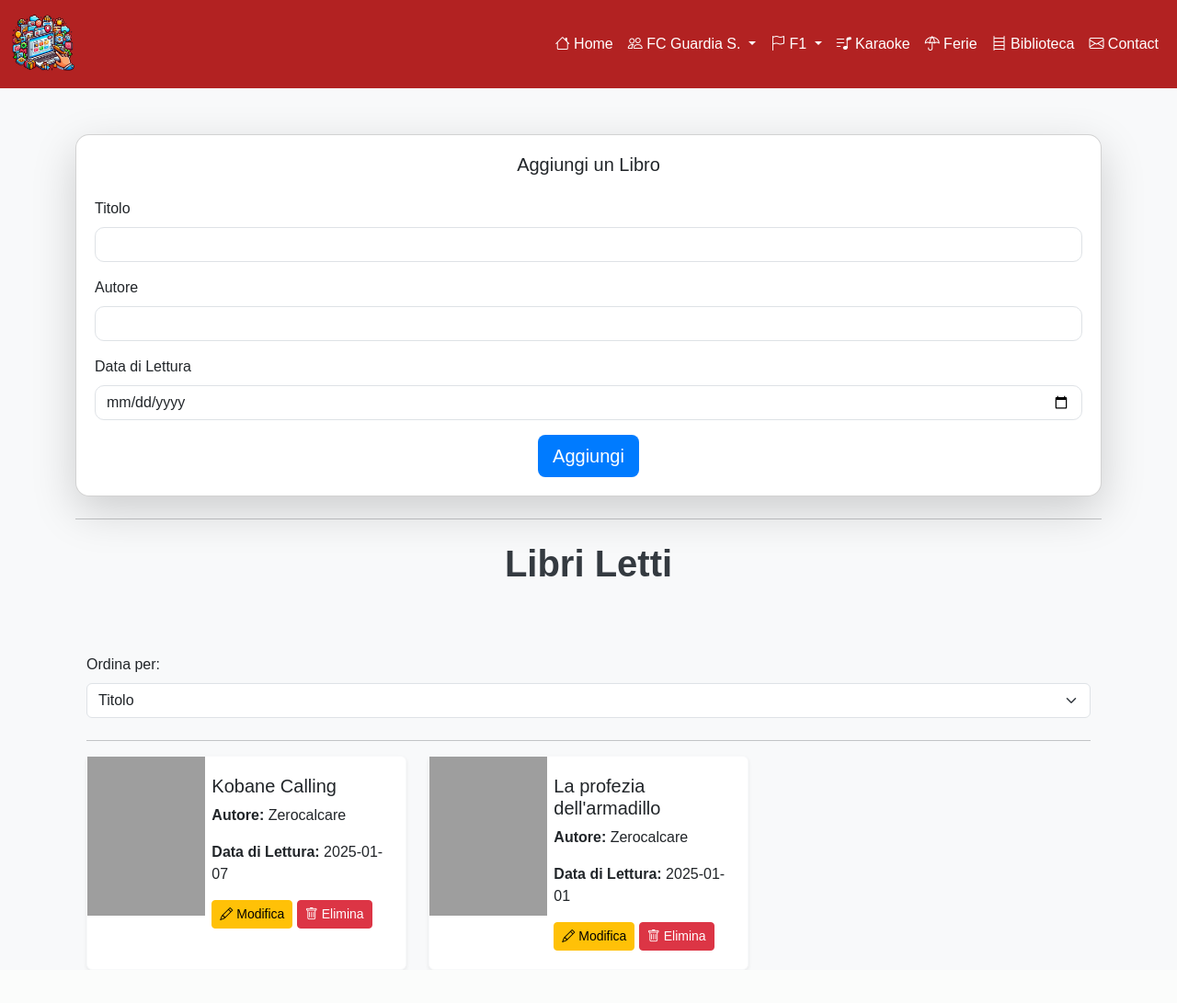
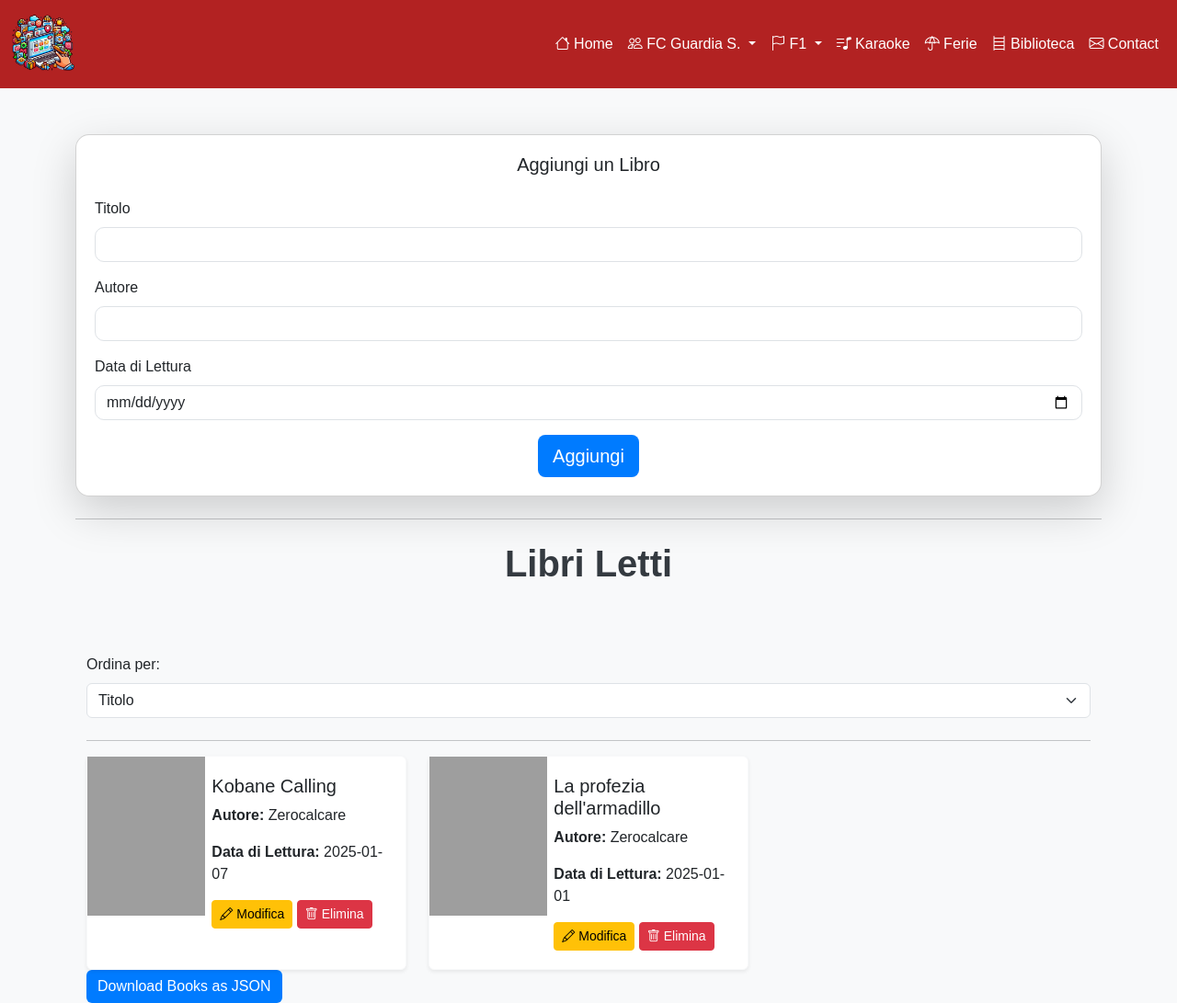
Before and after one commit to mancio8/homeProject, a Django app: page /polls/libri/ in a window 1280 px wide. Shown: the whole page at 92% size. Before the commit the page ends 1055 px from the top, so only its background shows below. Run offline with Django 5.2, Linux system fonts and the light colour scheme; grey boxes are pictures that could not be loaded.

Commit message:
button downlof

```diff
--- a/polls/urls.py
+++ b/polls/urls.py
@@ -14,4 +14,5 @@ urlpatterns = [
     path('artisti/', views.artist_songs_view, name='artist_songs'),
     path('libri/', views.add_and_view_books, name='view_books'),
     path('delete/<str:title>/', views.delete_book, name='delete_book'),
+    path('download_books_json/', views.download_books_json, name='download_books_json'),
 ]
--- a/polls/views.py
+++ b/polls/views.py
@@ -392,6 +392,10 @@ def edit_book(book_to_edit, author, read_date, cover_url):
     book_to_edit['cover'] = cover_url if cover_url else book_to_edit['cover']
     return book_to_edit
 
+def download_books_json(request):
+    books = load_books()
+    return JsonResponse(books, safe=False)
+
 def add_and_view_books(request):
     books = load_books()
     sort_by = request.GET.get('sort_by', 'title')
--- a/templates/view_books.html
+++ b/templates/view_books.html
@@ -147,7 +147,10 @@
         </div>
         {% endfor %}
 
-
+    <!-- Button to trigger JSON download -->
+    <form method="GET" action="{% url 'download_books_json' %}">
+        <button type="submit" class="btn btn-primary">Download Books as JSON</button>
+    </form>
     </div>
 
 
```
